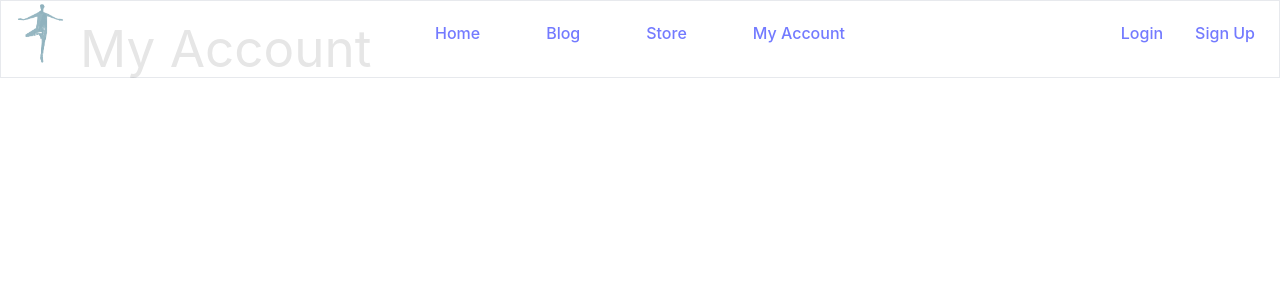
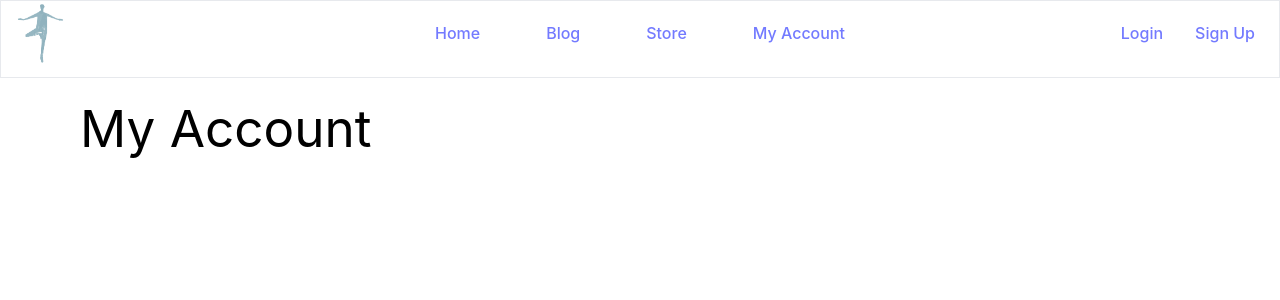
Before and after one commit to hsoekiswo/seruni-frontend, a React (Vite) app: page /my-account in a window 1280 px wide. Shown: the top 300 px of the page. Built offline with nearby package versions, Linux system fonts and the light colour scheme.

Commit message:
fix: padding top to unblock nav

```diff
--- a/src/routes/Blog/Blog.tsx
+++ b/src/routes/Blog/Blog.tsx
@@ -5,7 +5,9 @@ function Blog() {
     return (
         <>
             <Nav />
-            <Title title="Blog" />
+            <div className="pt-20">
+                <Title title="Blog" />
+            </div>
         </>
     );
 }
--- a/src/routes/MyAccount/MyAccount.tsx
+++ b/src/routes/MyAccount/MyAccount.tsx
@@ -5,7 +5,9 @@ function MyAccount() {
     return (
       <>
             <Nav />
-            <Title title="My Account" />
+            <div className="pt-20">
+                <Title title="My Account" />
+            </div>
       </>
     );
   }
```
